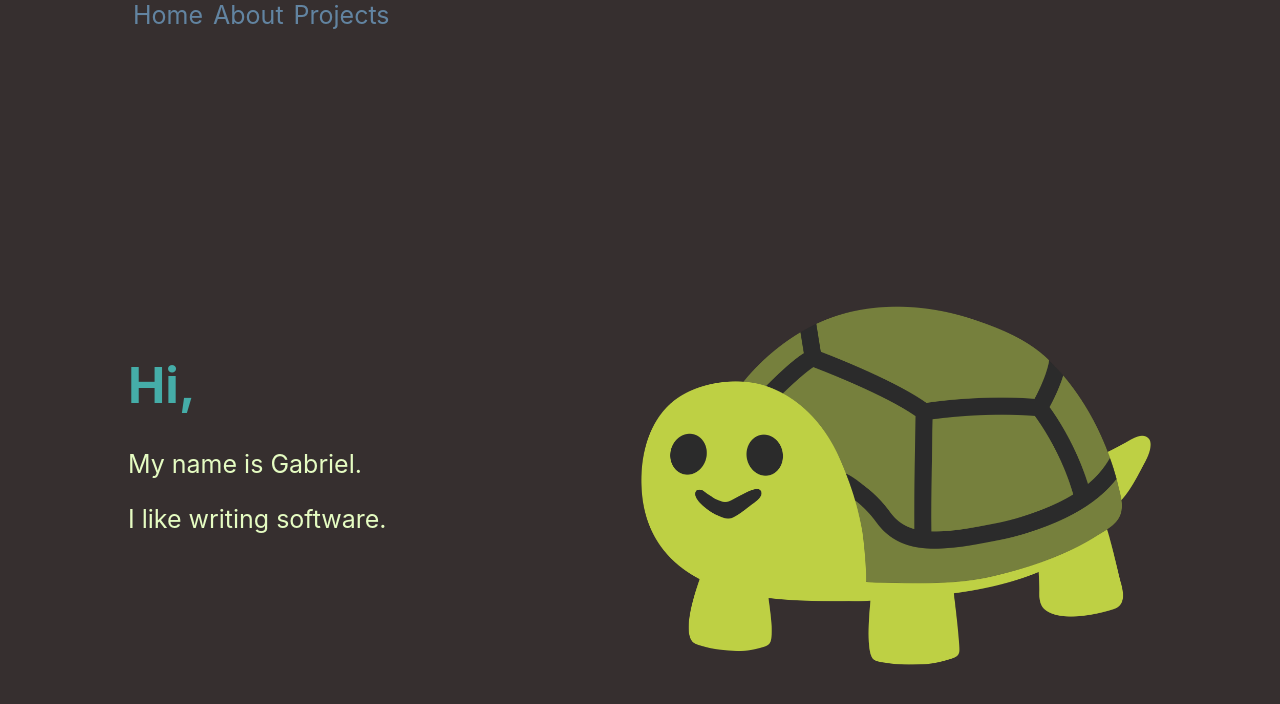
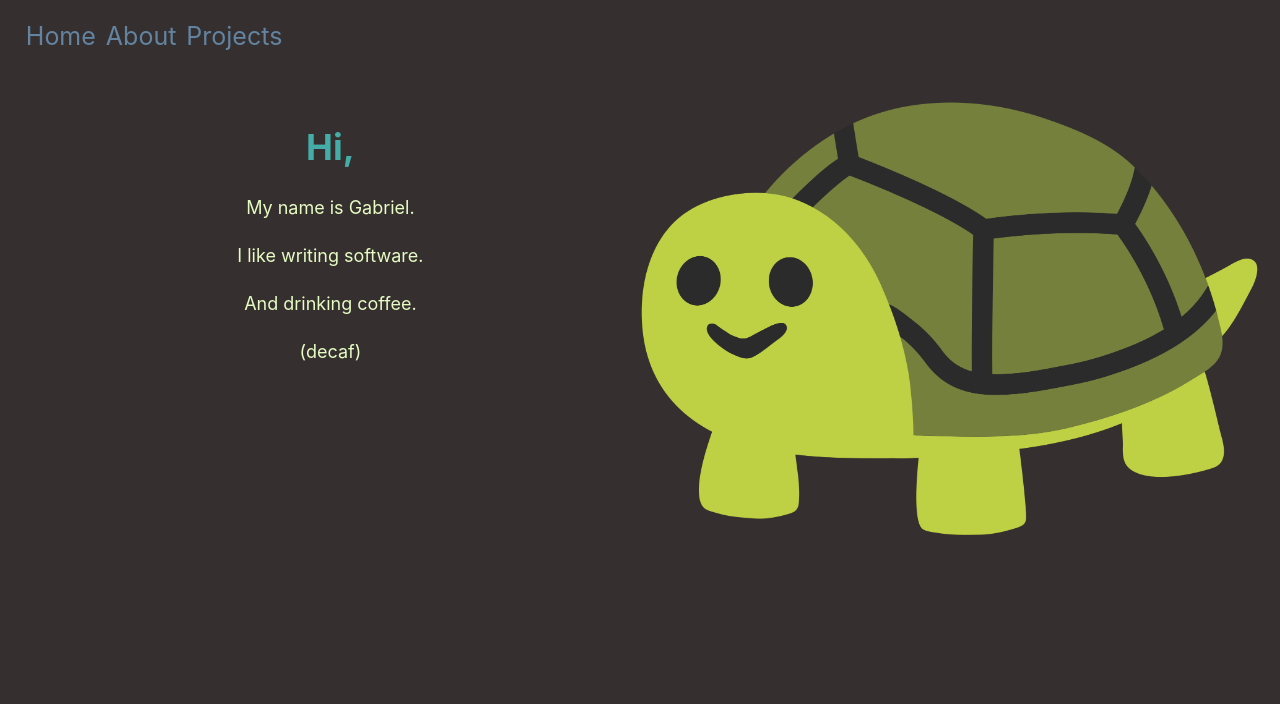
Before and after one commit to gabrieldl/gabrieldl.github.io, a React (Create React App) app: page / in a window 1280 px wide. Shown: the top 704 px of the page. Built offline with nearby package versions, Linux system fonts and the light colour scheme; a web font is replaced by a local one.

Commit message:
some ui tweaks

```diff
--- a/src/App.css
+++ b/src/App.css
@@ -1,13 +1,3 @@
-.app {
-  display: flex;
-  margin: 0 auto;
-  flex-direction: column;
-  background-color: #362f2f;
+.app{
+  display: grid;
 }
-
-@media(min-width: 300px){
-  .app{
-    padding: 0 10%;
-    min-height: 100vh;
-  }
-}
--- a/src/components/Home/index.jsx
+++ b/src/components/Home/index.jsx
@@ -1,5 +1,4 @@
 import './style.css';
-import { Link, useLocation } from 'react-router-dom';
 import React from 'react'
 
 const Home = () => {
@@ -9,6 +8,8 @@ const Home = () => {
                 <h1>Hi,</h1>
                 <p>My name is Gabriel.</p>
                 <p>I like writing software.</p>
+                <p>And drinking coffee.</p>
+                <p>(decaf)</p>
             </div>
             <div className="person">
                 <img src={`${process.env.PUBLIC_URL}/androidTurtle.png`}
--- a/src/components/Home/style.css
+++ b/src/components/Home/style.css
@@ -1,10 +1,10 @@
 .home{
-    flex-grow: 1;
     margin-top: 10vh;
     min-width:100%;
-    display:flex;
-    flex-direction: column;
-    align-items: center;
+    min-height: 100%;
+    display:grid;
+    grid-template-columns: 1fr 1fr;
+    justify-items: center;
 }
 
 .home .title{
@@ -17,28 +17,18 @@
     line-height: 50px;
 }
 
-.home .person{
+.home .person img{
     width: 100%;
-    margin-top: 20px;
+    justify-items: center;
 }
 
-.home .person img{
-    width: 100%;
-}
+@media (max-width: 768px) {
+    .home {
+        grid-template-columns: 1fr;
+        grid-template-rows: 2fr;
+    }
 
-@media (min-width: 800px){
-    .home{
-        flex-direction: row;
-        justify-content: space-between;
-    }
-    .home .title,
-    .home .person{
-        width: 50%;
-        margin-top: 0;
-        text-align: left;
-        font-size: 25px;
-    }
     .home .person img{
         width: 100%;
     }
-}
+  }
--- a/src/index.css
+++ b/src/index.css
@@ -1,9 +1,10 @@
 *{
-  padding: 0;
   color: #E5FCC2;
+  background-color: #362f2f;
 }
 body {
-  margin: 0;
+
+  padding: 1%;
   font-family: 'Fira Sans', -apple-system, BlinkMacSystemFont, 'Segoe UI', 'Roboto', 'Oxygen',
     'Ubuntu', 'Cantarell', 'Droid Sans', 'Helvetica Neue',
     sans-serif;
```
Also changed, not shown: public/androidTurtle.png.
